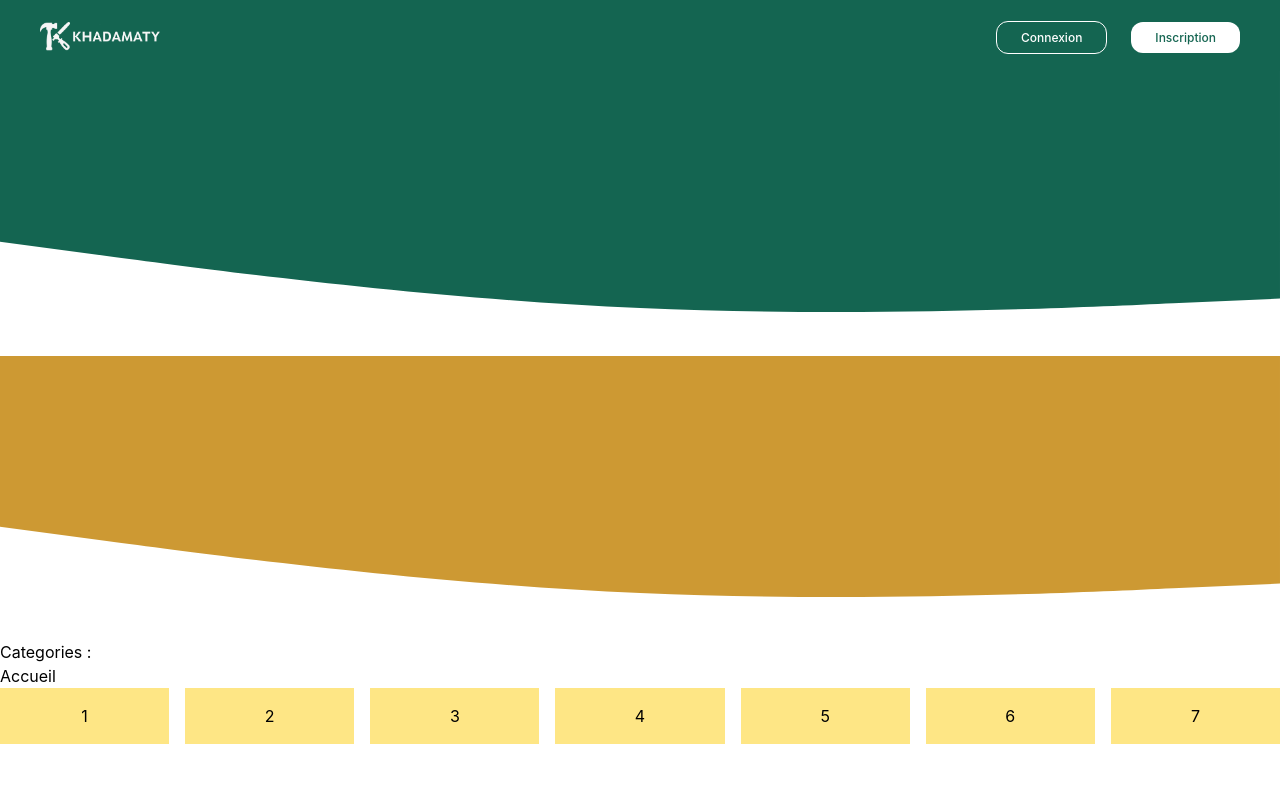
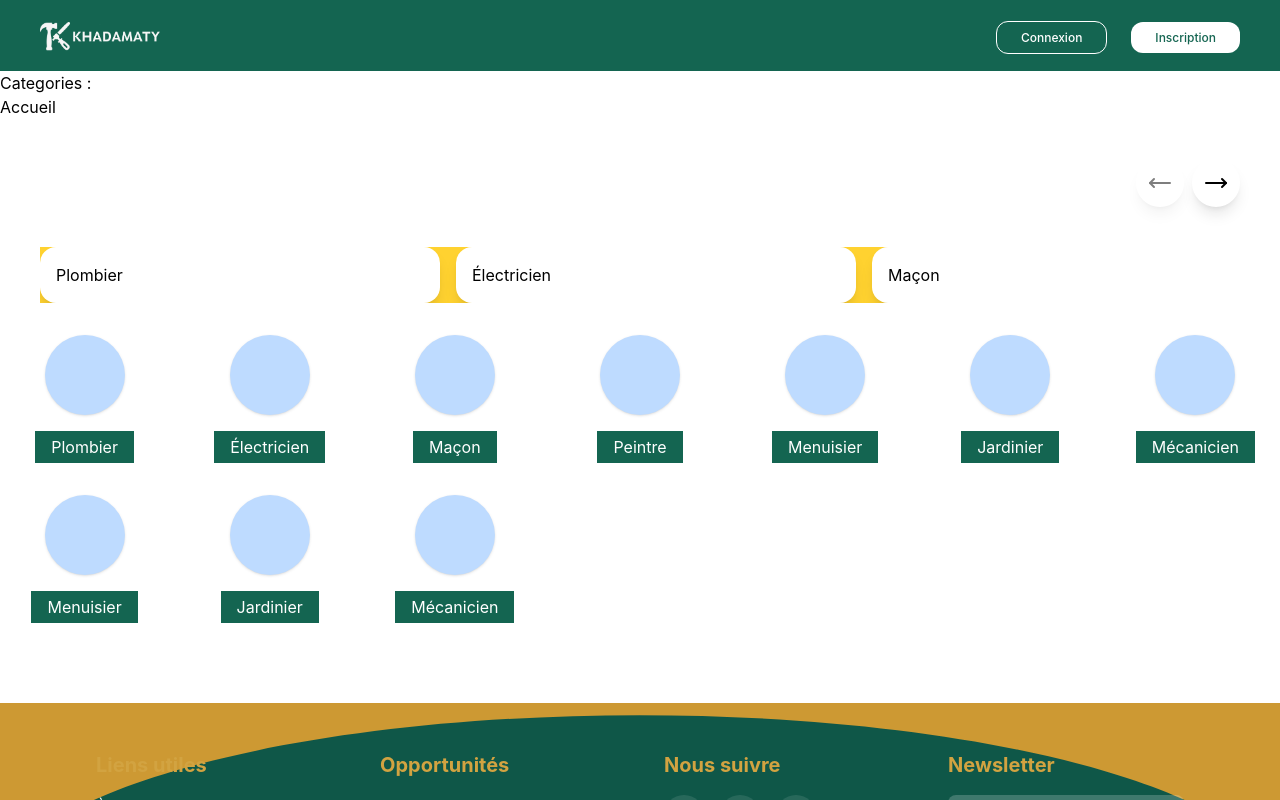
Before and after one commit to aminebk99/khadamaty-v1, a React (Vite) app: page /categories in a window 1280 px wide. Shown: the top 800 px of the page. Built offline with nearby package versions, Linux system fonts and the light colour scheme; grey boxes are pictures that could not be loaded.

Commit message:
commit v1

```diff
--- /dev/null
+++ b/src/components/CategoriesWithIcons.tsx
@@ -0,0 +1,68 @@
+import { MoveLeft, MoveRight } from "lucide-react";
+import { useState } from "react";
+interface Category {
+    id: number;
+    name: string;
+    icon: string;
+  }
+
+  interface CategoriesItemsProps {
+    categories: Category[];
+  }
+
+
+function CategoriesWithIcons({ categories }: CategoriesItemsProps) {
+      const [currentIndex, setCurrentIndex] = useState(0);
+
+      const handleNext = () => {
+        setCurrentIndex(prev => Math.min(prev + 1, categories.length - 3));
+      };
+
+      const handlePrev = () => {
+        setCurrentIndex(prev => Math.max(prev - 1, 0));
+      };
+
+  return (
+    <div className="px-10">
+        <div className="w-full flex justify-end items-center my-6 md:my-10">
+          <div className="flex gap-2">
+            <button
+              onClick={handlePrev}
+              disabled={currentIndex === 0}
+              className="shadow-lg p-2 md:p-3 rounded-full cursor-pointer hover:bg-gray-100 transition-colors disabled:opacity-50 disabled:cursor-not-allowed"
+            >
+              <MoveLeft size={24} />
+            </button>
+            <button
+              onClick={handleNext}
+              disabled={currentIndex === categories.length - 3}
+              className="shadow-lg p-2 md:p-3 rounded-full cursor-pointer hover:bg-gray-100 transition-colors disabled:opacity-50 disabled:cursor-not-allowed"
+            >
+              <MoveRight size={24} />
+            </button>
+          </div>
+        </div>
+        <div className="w-full overflow-hidden bg-amber-300 my-4">
+          <div
+            className="flex transition-transform duration-300 ease-in-out gap-4"
+            style={{ transform: `translateX(-${currentIndex * (100 / 3)}%)` }}
+          >
+            {categories.map((item) => (
+              <div
+                key={item.id}
+                className="flex-shrink-0 w-full sm:w-1/2 md:w-1/3 p-4 rounded-2xl shadow-lg bg-white hover:shadow-xl transition-shadow items-center justify-center"
+              >
+
+
+
+                {item.name}
+              </div>
+            ))}
+          </div>
+        </div>
+
+    </div>
+  )
+}
+
+export default CategoriesWithIcons
--- a/src/pages/CategoriesFilterPage.tsx
+++ b/src/pages/CategoriesFilterPage.tsx
@@ -1,40 +1,62 @@
-import Header from "../components/Header"
-import Footer from "../components/HomeContent/Footer"
+import { useEffect, useState } from "react";
+import CategoriesItems from "../components/CategoriesItems";
+import Header from "../components/Header";
+import Footer from "../components/HomeContent/Footer";
+import { data } from "../components/HomeContent/data";
+import CategoriesWithIcons from "../components/CategoriesWithIcons";
 
 function CategoriesFilterPage() {
+  const [categories, setCategories] = useState<
+    { id: number; name: string; icon: string }[]
+  >([]);
+  useEffect(() => {
+    setCategories(data.categories);
+  }, []);
   return (
     <>
       <Header />
       <div>
         <div className="relative">
-          <div>
-
-        <svg xmlns="http://www.w3.org/2000/svg" viewBox="0 0 1440 320"><path fill="#146551" fill-opacity="1" d="M0,192L120,208C240,224,480,256,720,266.7C960,277,1200,267,1320,261.3L1440,256L1440,0L1320,0C1200,0,960,0,720,0C480,0,240,0,120,0L0,0Z"></path></svg>
-        <svg xmlns="http://www.w3.org/2000/svg" viewBox="0 0 1440 320"><path fill="#CD9933" fill-opacity="1" d="M0,192L120,208C240,224,480,256,720,266.7C960,277,1200,267,1320,261.3L1440,256L1440,0L1320,0C1200,0,960,0,720,0C480,0,240,0,120,0L0,0Z"></path></svg>
-          </div>
+          {/* <div>
+            <svg xmlns="http://www.w3.org/2000/svg" viewBox="0 0 1440 320">
+              <path
+                fill="#146551"
+                fill-opacity="1"
+                d="M0,192L120,208C240,224,480,256,720,266.7C960,277,1200,267,1320,261.3L1440,256L1440,0L1320,0C1200,0,960,0,720,0C480,0,240,0,120,0L0,0Z"
+              ></path>
+            </svg>
+            <svg xmlns="http://www.w3.org/2000/svg" viewBox="0 0 1440 320">
+              <path
+                fill="#CD9933"
+                fill-opacity="1"
+                d="M0,192L120,208C240,224,480,256,720,266.7C960,277,1200,267,1320,261.3L1440,256L1440,0L1320,0C1200,0,960,0,720,0C480,0,240,0,120,0L0,0Z"
+              ></path>
+            </svg>
+          </div> */}
 
           <h2 className="">Categories : </h2>
           <span></span>
         </div>
         <div>
+          <div>Accueil</div>
           <div>
-              Accueil
+            <CategoriesWithIcons categories={categories}/>
           </div>
           <div className="grid grid-cols-7 gap-4">
-                <span className="bg-amber-200 py-4 flex items-center justify-center">1</span>
+            <CategoriesItems categories={categories} />
+            {/* <span className="bg-amber-200 py-4 flex items-center justify-center">1</span>
                 <span className="bg-amber-200 py-4 flex items-center justify-center">2</span>
                 <span className="bg-amber-200 py-4 flex items-center justify-center">3</span>
                 <span className="bg-amber-200 py-4 flex items-center justify-center">4</span>
                 <span className="bg-amber-200 py-4 flex items-center justify-center">5</span>
                 <span className="bg-amber-200 py-4 flex items-center justify-center">6</span>
-                <span className="bg-amber-200 py-4 flex items-center justify-center">7</span>
+                <span className="bg-amber-200 py-4 flex items-center justify-center">7</span> */}
           </div>
         </div>
       </div>
       <Footer />
-
     </>
-  )
+  );
 }
 
-export default CategoriesFilterPage
+export default CategoriesFilterPage;
--- a/src/pages/ErrorPage.tsx
+++ b/src/pages/ErrorPage.tsx
@@ -3,7 +3,7 @@ import { Link } from "react-router-dom";
 function ErrorPage() {
   return (
     <div>
-      <main className="grid min-h-full place-items-center bg-white px-6 py-24 sm:py-32 lg:px-8">
+      <main className="grid h-screen place-items-center bg-white px-6 py-24 sm:py-32 lg:px-8">
         <div className="text-center">
           <p className="text-base font-semibold text-[#146551]">404</p>
           <h1 className="mt-4 text-5xl font-semibold tracking-tight text-balance text-gray-900 sm:text-7xl">
--- a/src/pages/LoginPage.tsx
+++ b/src/pages/LoginPage.tsx
@@ -9,7 +9,7 @@ function LoginPage() {
       <div className="grid grid-cols-1 xl:grid-cols-2 h-full">
         {/* Hide the logo on medium screens and show it only on xl screens */}
         <div className="hidden xl:flex bg-[#146551] items-center justify-center">
-          <img src={logo} alt={logo} />
+          <img src={logo} alt={logo} className="w-80"/>
         </div>
         <div className=" flex items-center justify-center">
           <LoginForm />
--- a/src/pages/RegisterPage.tsx
+++ b/src/pages/RegisterPage.tsx
@@ -9,7 +9,7 @@ function RegisterPage() {
       <div className="grid grid-cols-1 xl:grid-cols-2 h-[92.5vh]">
         {/* Hide the logo on medium screens and show it only on xl screens */}
         <div className="hidden xl:flex bg-[#146551] items-center justify-center">
-          <img src={logo} alt="Khadamaty Logo" />
+          <img src={logo} alt="Khadamaty Logo" className="w-80" />
         </div>
         <div className="flex items-center justify-center">
           <RegisterForm />
```
Lines whose indentation alone changed are shown as unchanged.
